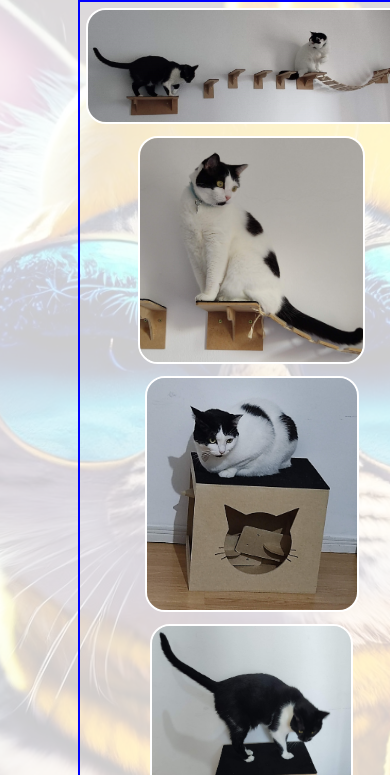
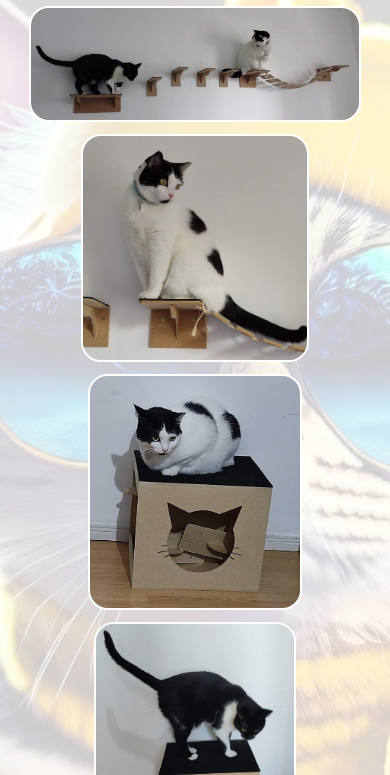
Before and after one commit to mah230617/elasnatech-lojapet, a plain HTML site: page fotos.html in a window 390 px wide. Shown: the part 69-844 px from the top of the page. Drawn offline with Linux system fonts and the light colour scheme.

Commit message:
ajustes gerais

```diff
--- a/css/stylefotos.css
+++ b/css/stylefotos.css
@@ -57,7 +57,6 @@
 .pagebody{
     margin: auto;
     padding: 3rem;
-    border: solid 1px red;
 }
 
 .img{
@@ -92,9 +91,8 @@
     }
 
     .pagebody{
-        margin: auto 20%;
+        margin: auto;
         padding: 0;
-        border: solid 2px blue;
     }
 }
 
```
Also changed, not shown: css/stylequemsoueu.css (+7 -1 lines).
